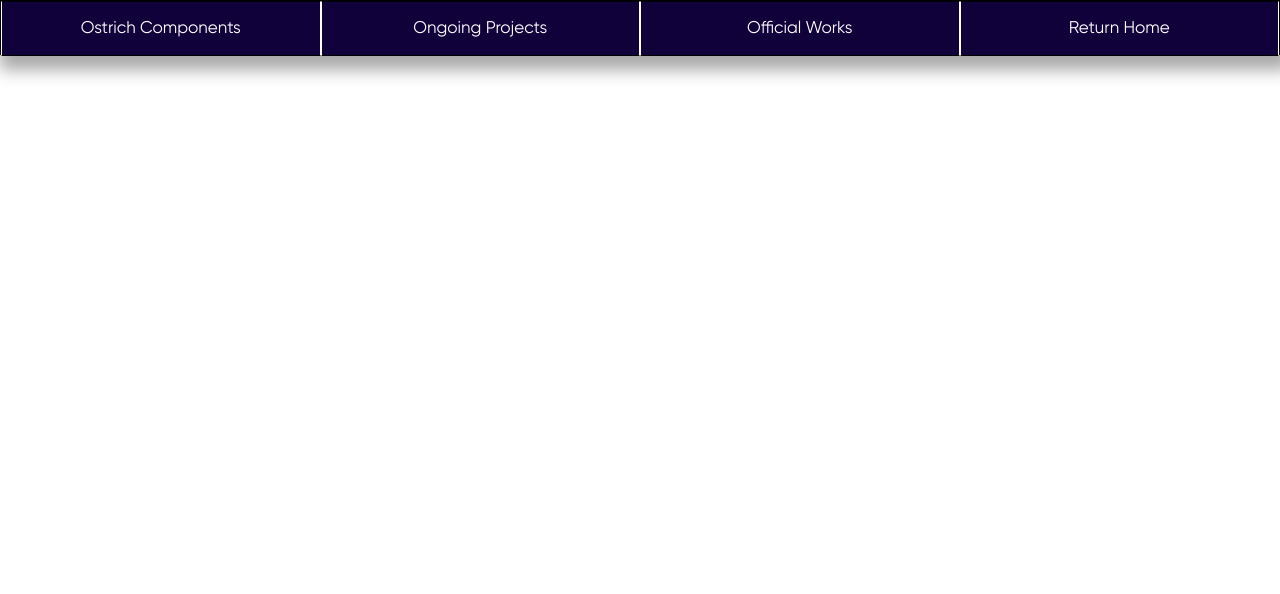
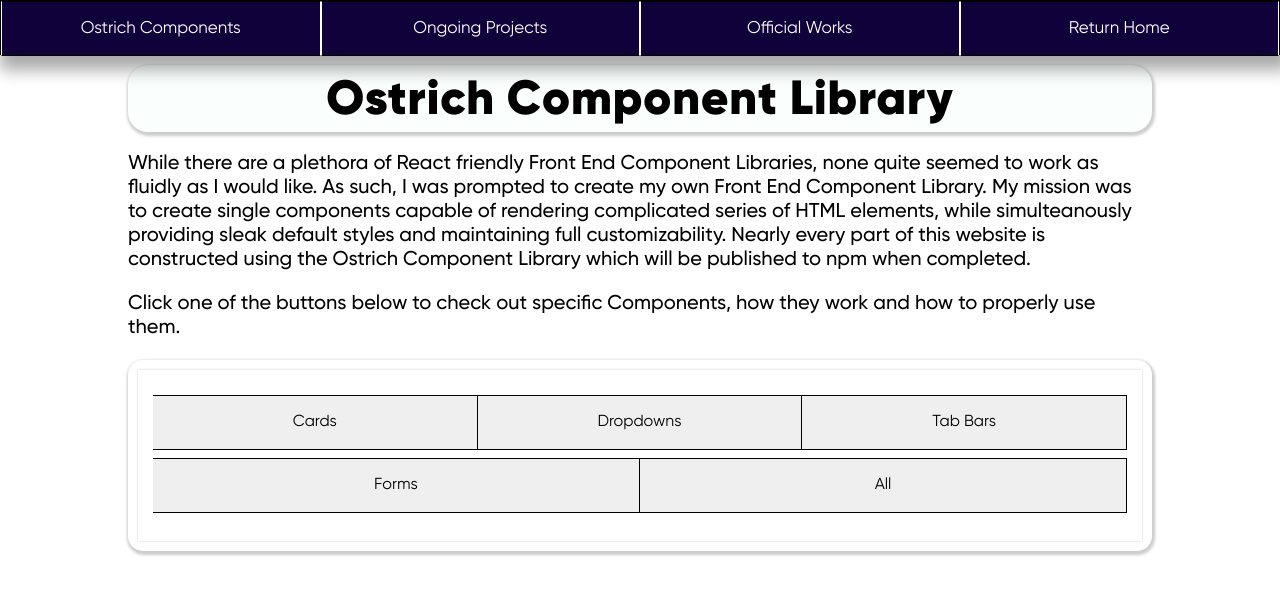
Before and after one commit to NLanese/the-codex, a Next.js app: page /showcases/ostrich-components/menu in a window 1280 px wide. Shown: the top 594 px of the page. Built offline with nearby package versions, Linux system fonts and the light colour scheme.

Commit message:
more cleaup and ost comp menu

```diff
--- a/OstrichComponents/Forms/FormMultipleChoice.js
+++ b/OstrichComponents/Forms/FormMultipleChoice.js
@@ -10,6 +10,7 @@ export const FormMultipleChoice = ({
     titleStyle,             // Style of the Title for the Multiple Choice Question
     captionStyle,
     fieldTextStyle,
+    inForm=true,
 
     onChange,               // Function to fire whenever a value is selected or unselected
 
@@ -358,7 +359,12 @@ export const FormMultipleChoice = ({
             for (let i = 0; i < fieldObj?.options.length; i += 3) {
                 const rowItems = fieldObj.options.slice(i, i + 3);
                 rows.push(
-                    <div key={i} style={{ display: 'flex', flex: 4, flexDirection: 'row',  justifyContent: 'flex-start', marginBottom: 10, width: '90%', marginBottom: 10}}>
+                    <div key={i}
+                    style={{
+                    display: 'flex', flex: 4, flexDirection: 'row',
+                    justifyContent: 'flex-start',
+                    marginBottom: 10, width: (inForm ? '90%' : '100%'),
+                    }}>
                         {renderOptionsRow(rowItems)}
                     </div>
                 );
@@ -420,10 +426,10 @@ export const FormMultipleChoice = ({
             }
             else{
                 return(
-                    <div style={{width: '95%', height: '10%'}}>
+                    <div style={{width: (inForm ? '95%' : '100%'), height: '10%'}}>
                         {renderBubbleAndTitle()}
                         {renderCaptionAndDetails()}
-                        <div style={{padding: 5, paddingTop: 15,}}>
+                        <div style={{padding: 5, paddingTop: 15}}>
                             {renderOptions()}
                         </div>
                     </div>
--- a/pages/showcases/ostrich-components/menu.js
+++ b/pages/showcases/ostrich-components/menu.js
@@ -1,12 +1,16 @@
 // React
-import React, {useEffect, useState} from "react";
+import React, {useEffect} from "react";
+import { useRouter } from "next/router";
+
 
 // Recoil
 import { useRecoilState } from "recoil";
 import { tokenState, tabBarState, directoryDataState } from "../../../recoil/atoms";
 
 // Styles
-// import Styles from "../../../styles/styles";
+import Styles from "../../../styles/styles";
+import { OstCard } from "../../../OstrichComponents/Format/OstCard";
+import { FormMultipleChoice } from "../../../OstrichComponents/Forms/FormMultipleChoice"
 
 // Ostrich
 // import { OstCard } from "../../../OstrichComponents/Format/OstCard";
@@ -24,6 +28,7 @@ export default function OstrichShowcaseMenu() {
 ///////////
 
     const [directory, setDirectory] = useRecoilState(directoryDataState)
+    const router = useRouter()
 
   ////////////////
   // UseEffects //
@@ -34,4 +39,77 @@ export default function OstrichShowcaseMenu() {
         setDirectory("Portfolio")
     }, [])
 
+  ///////////////
+  // Functions //
+  ///////////////
+
+    function determineRoute(tag){
+      let dest = ""
+      if (tag === "Cards"){
+        dest = "ostcards"
+      }
+      else if (tag === "Dropdowns"){
+        dest = "dropdowns"
+      }
+      else if (tag === "Tab Bars"){
+        dest = "tabbars"
+      }
+      else if (tag === "Forms"){
+        dest = "ostrich_forms"
+      }
+      else if (tag === "All"){
+        dest = "showcase"
+      }
+      router.push(`/showcases/ostrich-components/${dest}`)
+    }
+
+  ////////////////
+  // Renderings //
+  ////////////////
+
+  function renderMAIN(){
+    return(
+      <div>
+        <div style={Styles.Fonts.pageTitle}>Ostrich Component Library</div>
+            <p style={Styles.Fonts.basicX}>
+            While there are a plethora of React friendly Front End Component Libraries, none quite seemed to
+            work as fluidly as I would like. As such, I was prompted to create my own Front End Component Library.
+            My mission was to create single components capable of rendering complicated series of HTML elements, while
+            simulteanously providing sleak default styles and maintaining full customizability. Nearly every part of this
+            website is constructed using the Ostrich Component Library which will be published to npm when completed.
+            </p>
+            <p style={Styles.Fonts.basicX}>
+            Click one of the buttons below to check out specific Components, how they work and how to properly use them.
+            </p>
+            <OstCard >
+              <FormMultipleChoice
+                inForm={false}
+                onChange={(op) => {
+                  determineRoute(op.value[0])
+                }}
+                fieldObj={
+                  {
+                    id: "2",
+                    type: "MC",
+                    template: "tabs",
+                    options: ["Cards", "Dropdowns", "Tab Bars", "Forms", "All"],
+                    textStyle: {fontSize: 18},
+                  }
+                }
+              />
+            </OstCard>
+      </div>
+    )
+  }
+
+
+  //////////
+  // Main //
+  //////////
+
+    return(
+      <div style={{width: '80%', marginLeft: '10%'}}>
+        {renderMAIN()}
+      </div>
+    )
 }
```
Also changed, not shown: pages/showcases/works/ieee.js (+6 -8 lines), pages/showcases/works/menu.js (+28 -25 lines).
